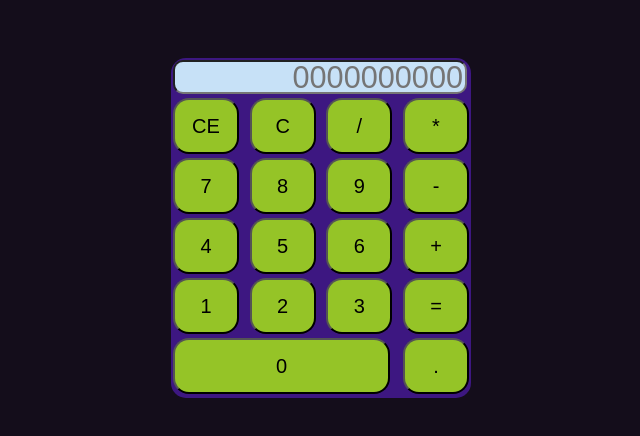
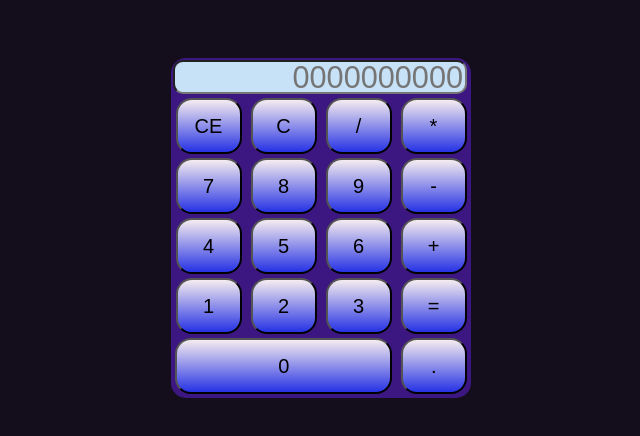
Before and after one commit to SLVGRM/2022, a plain HTML site: page Calculator/index.html in a window 1280 px wide. Shown: the whole page, without its empty margins (319-959 px from the left). Drawn offline with Linux system fonts and the light colour scheme.

Commit message:
gradient-added

```diff
--- a/Calculator/styles.css
+++ b/Calculator/styles.css
@@ -26,7 +26,7 @@ body {
 
 .button-row {
   display: flex;
-  justify-content: space-between;
+  justify-content: space-around;
 }
 
 .btn {
@@ -34,7 +34,7 @@ body {
   width: 66px;
   margin: 2px;
   border-radius: 16px;
-  background-color: rgb(149, 196, 39);
+  background: linear-gradient(#fcf4f4f6, #2632e4);
   font-size: 15pt;
 }
 
```
